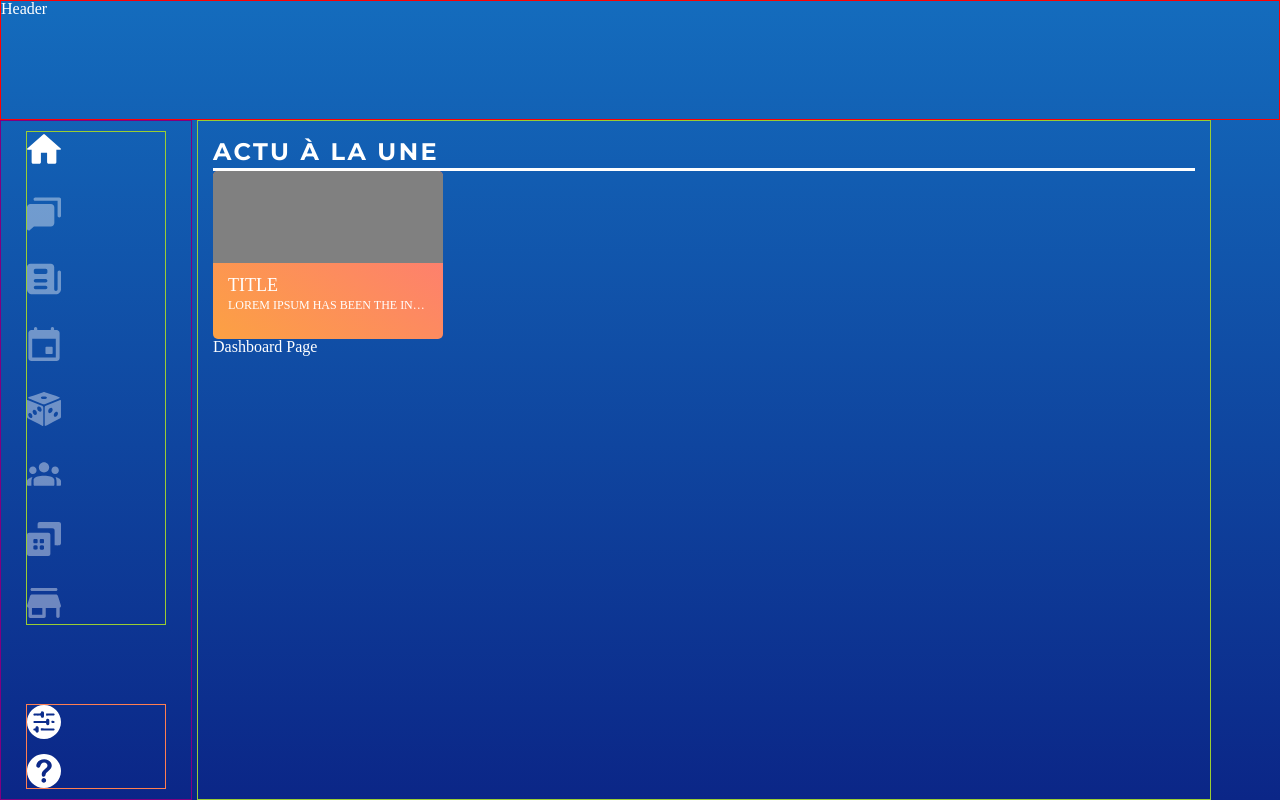
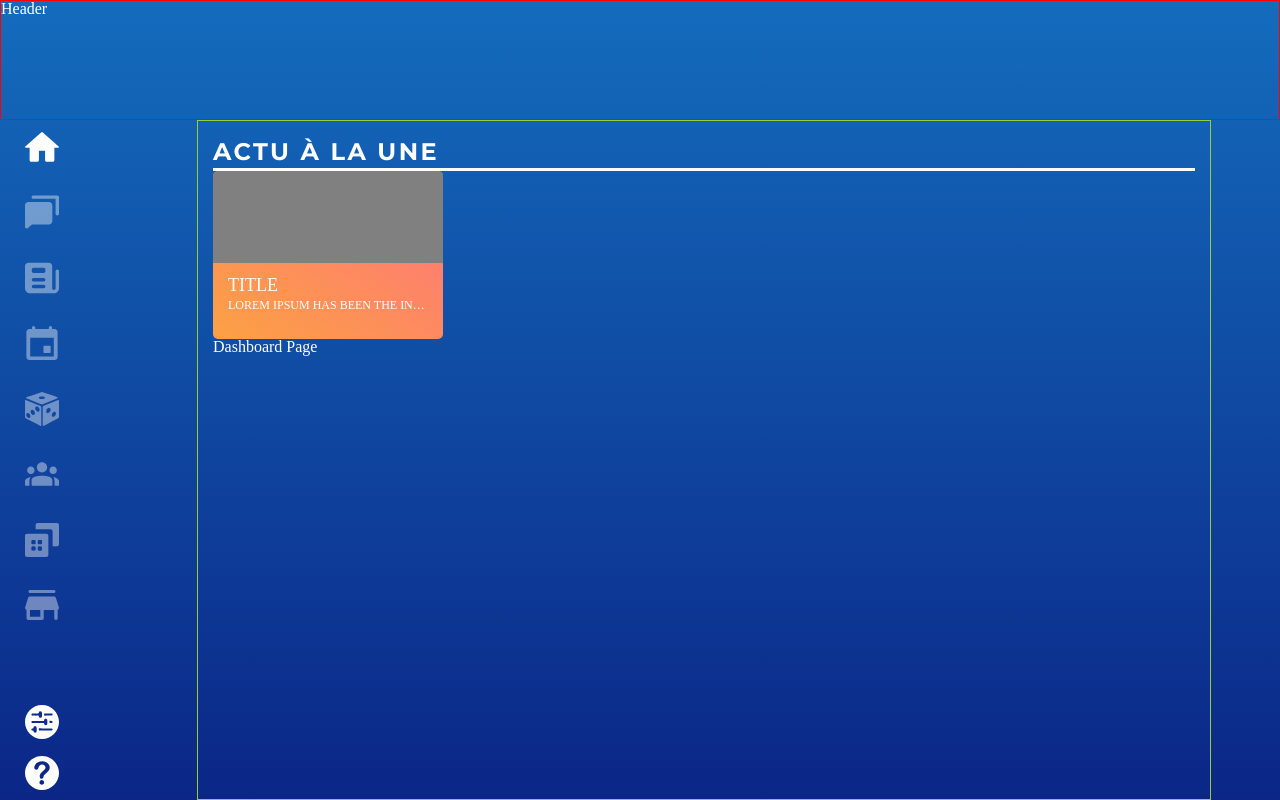
Before and after one commit to narudb/project-north-games-frontend, a React (Create React App) app: page / in a window 1280 px wide. Built offline with nearby package versions, Linux system fonts and the light colour scheme.

Commit message:
remove useless border style

```diff
--- a/src/components/AsideMenu.jsx
+++ b/src/components/AsideMenu.jsx
@@ -3,7 +3,6 @@ import { NavLink } from 'react-router-dom';
 import styled from 'styled-components';
 
 const AsideWrapper = styled.div`
-  border: 1px solid purple;
   padding: 10px 25px;
   grid-area: asideMenu;
   display: flex;
@@ -24,7 +23,6 @@ const StyledLink = styled(NavLink).attrs({ activeClassName })`
 const NavLinkWrapper = styled.div`
   display: flex;
   flex-flow: column wrap;
-  border: 1px solid yellowgreen;
   height: 75%;
   justify-content: space-between;
 `;
@@ -33,7 +31,6 @@ const SettingsWrapper = styled.div`
   display: flex;
   flex-flow: column wrap;
   justify-content: space-between;
-  border: 1px solid coral;
   height: 85px;
 `;
 
```
